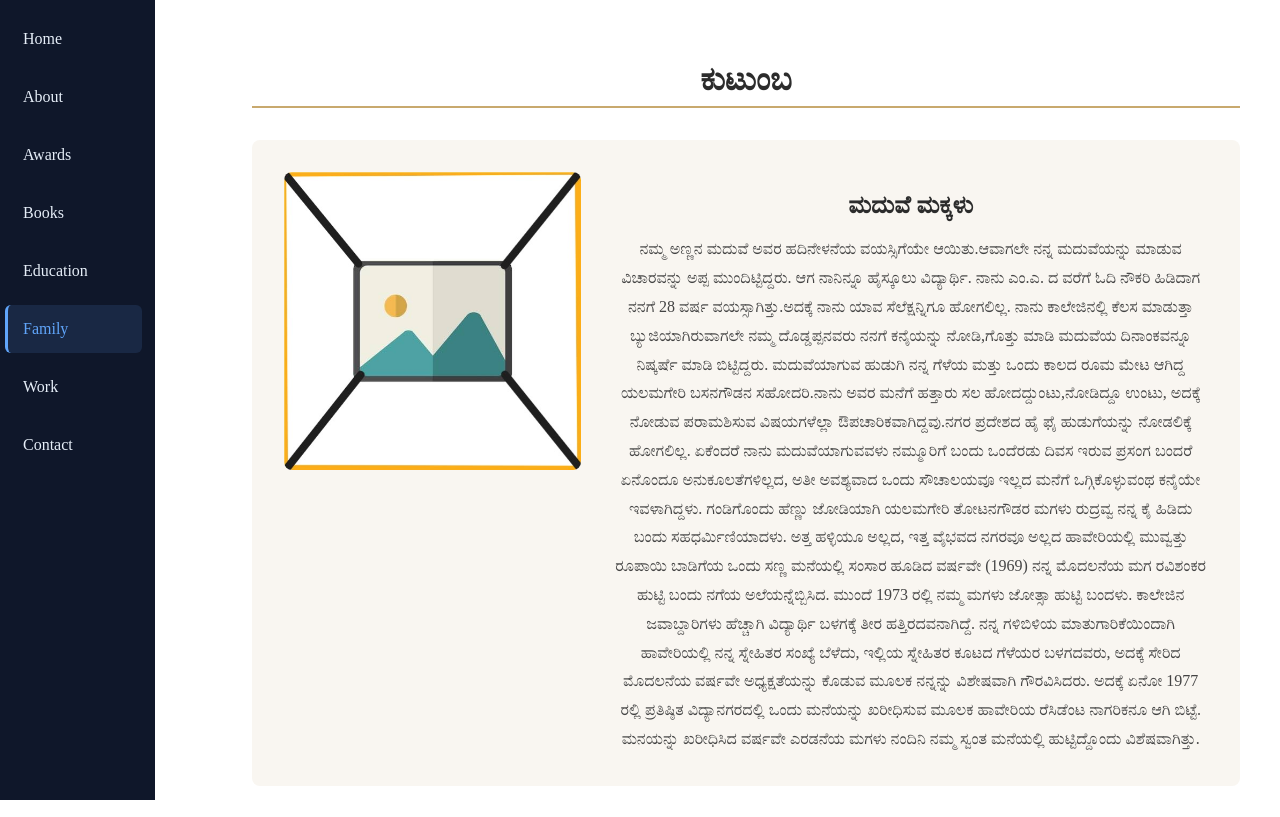
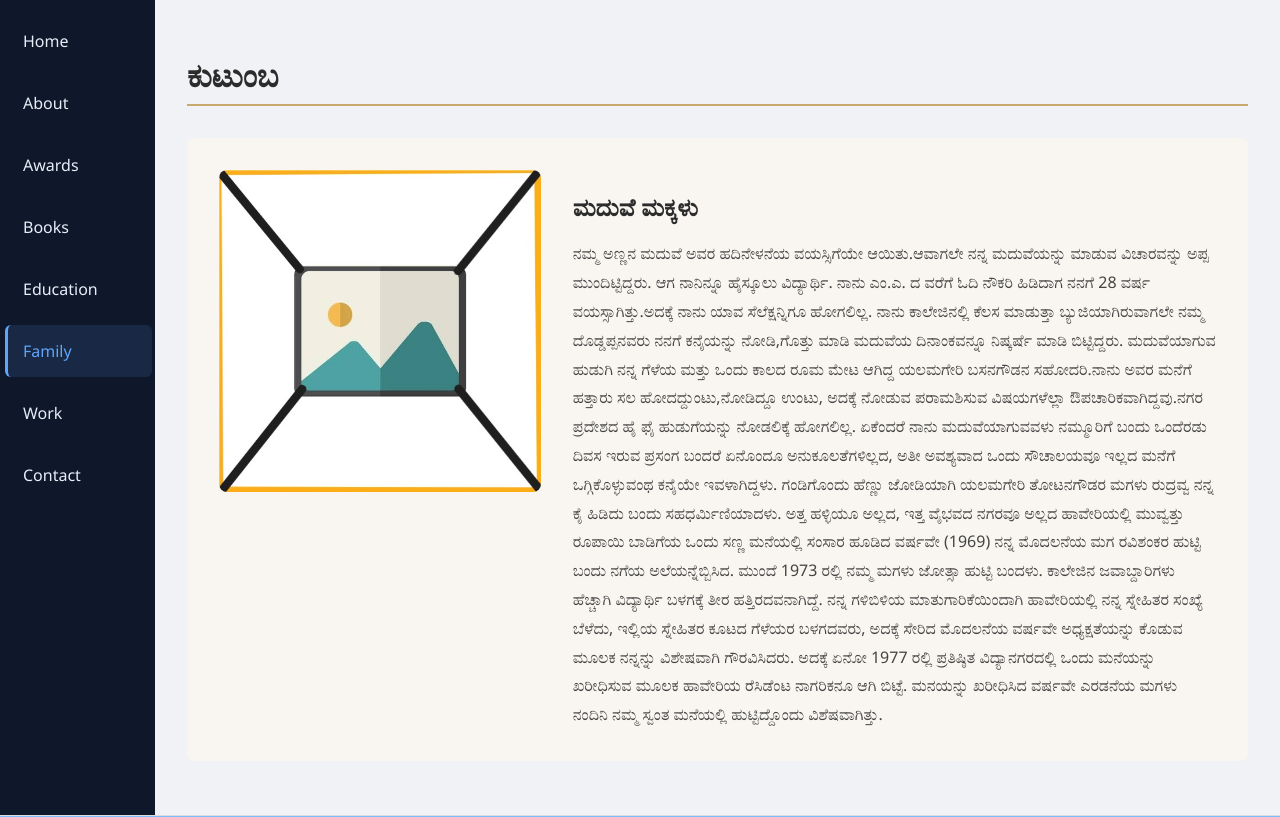
Before and after one commit to Khushi-MA/delete1, a React (Vite) app: page /family in a window 1280 px wide. Shown: the top 817 px of the page. Built offline with nearby package versions, Linux system fonts and the light colour scheme.

Commit message:
footer down achieved

```diff
--- a/src/App.jsx
+++ b/src/App.jsx
@@ -17,8 +17,10 @@ import Work from "./pages/work";
 function App() {
   return (
     <BrowserRouter>
+      <div className="pageLayout">
         <Navbar />
 
+        <main className="contentArea">
           <Routes>
             <Route path="/" element={<Home />} />
             <Route path="/home" element={<Home />} />
@@ -29,8 +31,9 @@ function App() {
             <Route path="/awards" element={<Awards />} />
             <Route path="/books" element={<Books />} />
             <Route path="/family" element={<Family />} />
-
           </Routes>
+        </main>
+      </div>
 
       <Footer />
     </BrowserRouter>
--- a/src/components/footer.module.css
+++ b/src/components/footer.module.css
@@ -1,6 +1,6 @@
 .footer {
   margin-top: auto;
-  background-color: #f8f9fa;
+  background-color: #7bbdff;
   border-top: 1px solid var(--border, #ddd);
   padding: 2rem 1rem;
   width: 100%;
--- a/src/components/navbar.module.css
+++ b/src/components/navbar.module.css
@@ -2,14 +2,15 @@
 
 /* Desktop: fixed vertical left bar */
 .navbar {
-  position: fixed;
-  z-index: 1000;
+  position: sticky;
+  top: 0;
+
+  width: 150px;
+  height: 100vh;
+
   background: #0f172a;
   color: #e6eef8;
-  top: 0;
-  left: 0;
-  bottom: 0;
-  width: 150px;
+
   display: flex;
   align-items: flex-start;
   padding-top: 15px;
--- a/src/index.css
+++ b/src/index.css
@@ -1,21 +1,16 @@
-/* index.css */
-@media (min-width: 768px) { body { margin-left: 220px; } }
-@media (max-width: 767px) { body { padding-top: 56px; } }
+.pageLayout {
+  display: flex;
+  align-items: flex-start;
+}
 
-/* Default body font
-Default text color
-Default heading styles
-Margin/padding resets
-Link styling */
+.contentArea {
+  flex: 1;
+  min-height: 100vh;
+}
 
-#root {
-  width: 1126px;
-  max-width: 100%;
-  margin: 0 auto;
-  text-align: center;
-  border-inline: 1px solid var(--border);
-  min-height: 100svh;
-  display: flex;
-  flex-direction: column;
-  box-sizing: border-box;
+body {
+  margin: 0;
+  font-family: 'Segoe UI', Tahoma, Geneva, Verdana, sans-serif;
+  background-color: #f0f2f5;
+  color: #333;
 }
```
Lines whose indentation alone changed are shown as unchanged.
